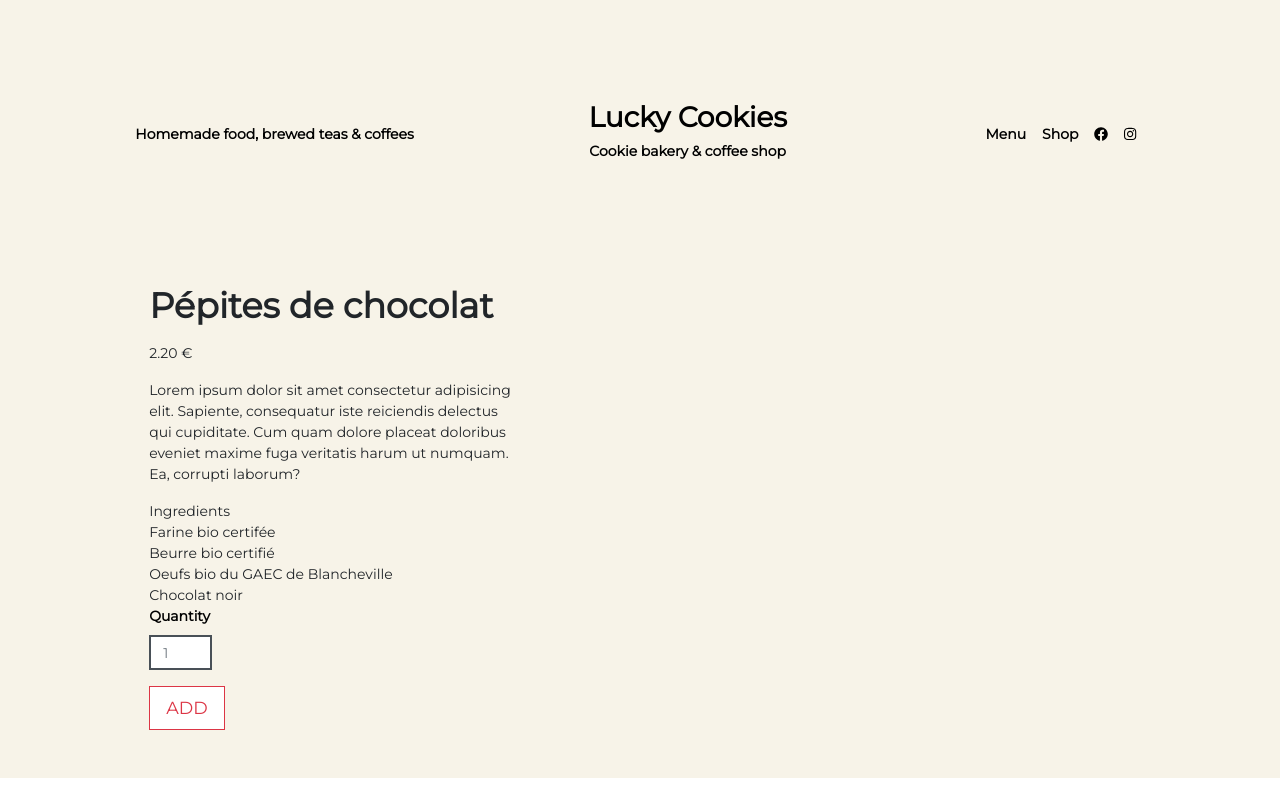
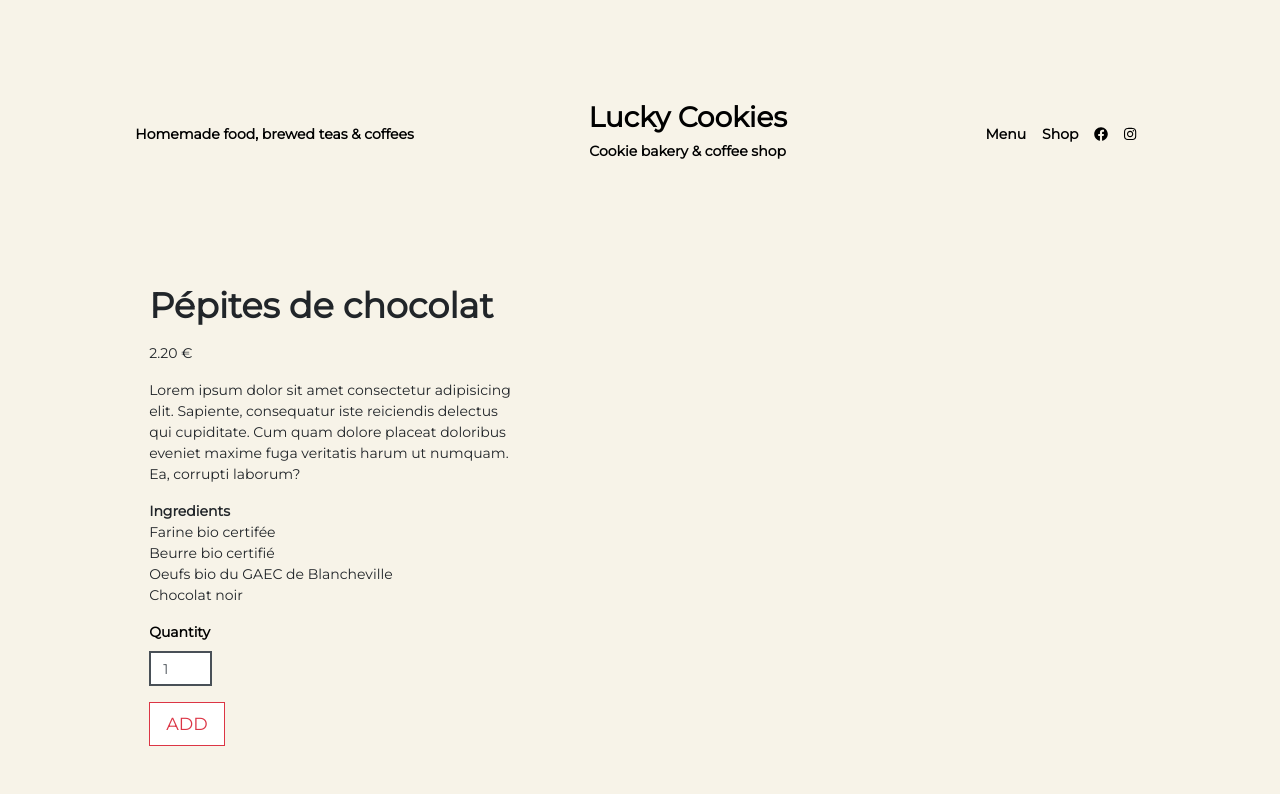
Before and after one commit to nicholas570/lucky-cookies, a React (Create React App) app: page /product/0 in a window 1280 px wide. Shown: the top 800 px of the page. Built offline with nearby package versions, Linux system fonts and the light colour scheme; the HTML template or start-up script is replaced by a standard one.

Commit message:
handling form onChange and onSubmit

```diff
--- a/src/components/product/ProductForm.jsx
+++ b/src/components/product/ProductForm.jsx
@@ -1,4 +1,4 @@
-import React from 'react';
+import React, { useState } from 'react';
 import PropTypes from 'prop-types';
 
 import { Col, Form, Button } from 'react-bootstrap';
@@ -7,6 +7,24 @@ import style from '../../css/product/productForm.module.css';
 import ProductIngredients from './ProductIngredients';
 
 function ProductForm({ product }) {
+  const [quantity, setQuantity] = useState(1);
+  const [success, setSuccess] = useState(false);
+
+  const handleChange = (e) => {
+    const { value } = e.target;
+
+    setQuantity(value);
+  };
+
+  const handleSubmit = (e) => {
+    e.preventDefault();
+    e.stopPropagation();
+    const form = e.currentTarget;
+    if (form.checkValidity()) {
+      setSuccess(true);
+    }
+  };
+
   return (
     <Col className="text-left col-md-4 offset-md-1">
       <h1 className="font-weight-bold mb-3">{product.name}</h1>
@@ -18,8 +36,8 @@ function ProductForm({ product }) {
         corrupti laborum?
       </p>
 
-      <ProductIngredients product={product} />
-      <Form>
+      <ProductIngredients ingredients={product.ingredients} />
+      <Form onSubmit={handleSubmit}>
         <Form.Group className="mb-3">
           <Form.Label className="text-dark font-weight-bold">
             Quantity
@@ -28,7 +46,9 @@ function ProductForm({ product }) {
             <Form.Control
               id={style.quantity}
               type="number"
-              placeholder="1"
+              value={quantity}
+              onChange={handleChange}
+              name="quantity"
               min="1"
             />
           </Col>
@@ -41,7 +61,7 @@ function ProductForm({ product }) {
           id={style.add}
           type="submit"
         >
-          ADD
+          {success ? 'ADDED' : 'ADD'}
         </Button>
       </Form>
     </Col>
--- a/src/components/product/ProductIngredients.jsx
+++ b/src/components/product/ProductIngredients.jsx
@@ -1,26 +1,25 @@
 import React from 'react';
 import PropTypes from 'prop-types';
 
-function ProductIngredients({ product }) {
-  const { ingredients } = product;
+function ProductIngredients({ ingredients }) {
   return (
     <>
       {ingredients && (
-        <>
-          <p>Ingredients</p>
-          <div className="text-left">
-            {product.ingredients.map((ingredient) => {
+        <div>
+          <p className="font-weight-bold">Ingredients</p>
+          <div className="text-left mb-3">
+            {ingredients.map((ingredient) => {
               return <p key={ingredient.id}>{ingredient}</p>;
             })}
           </div>
-        </>
+        </div>
       )}
     </>
   );
 }
 
 ProductIngredients.propTypes = {
-  product: PropTypes.shape.isRequired,
+  ingredients: PropTypes.shape.isRequired,
 };
 
 export default ProductIngredients;
```
